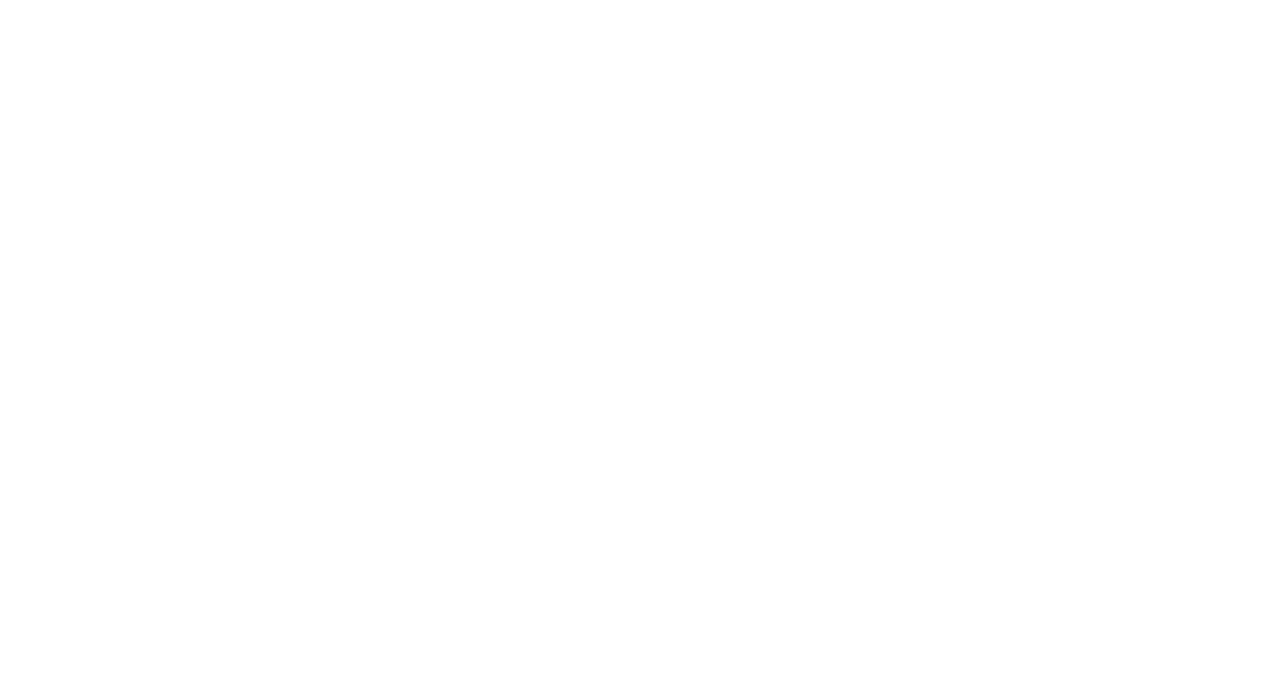
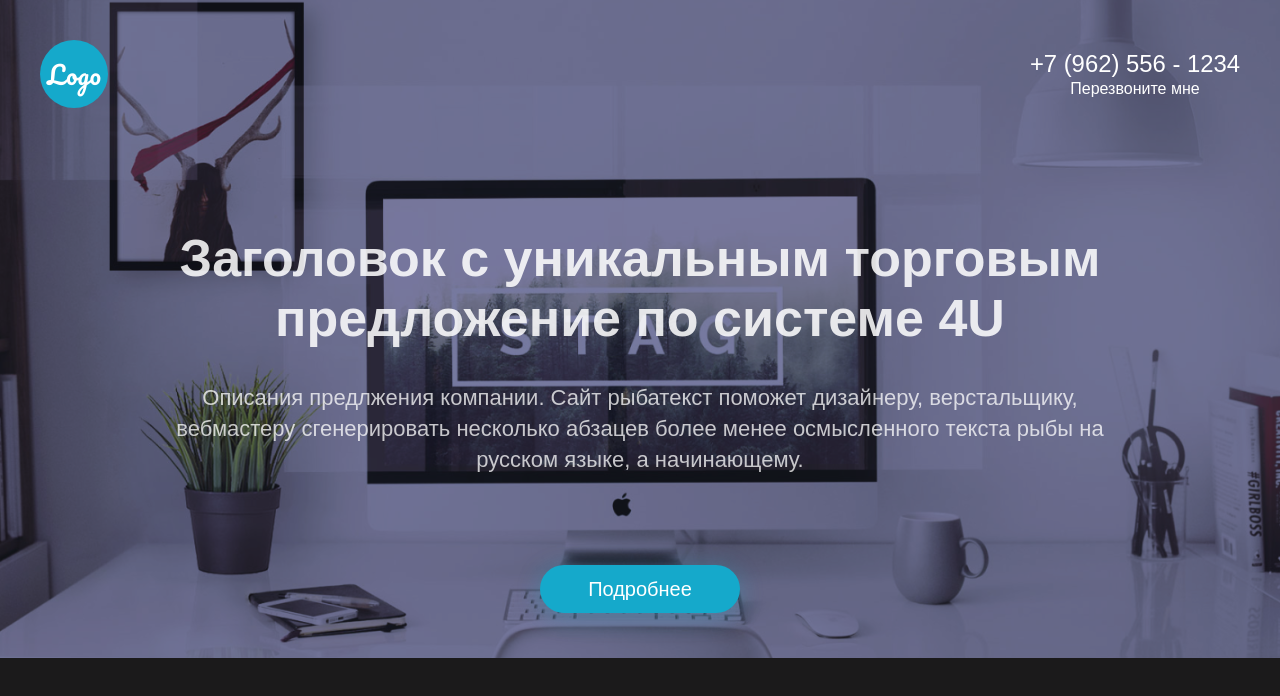
Before and after one commit to daviddovzhanskiy/adaptive, a plain HTML site: page index.html in a window 1280 px wide. Drawn offline with Linux system fonts and the light colour scheme.

Commit message:
first section

```diff
--- a/index.html
+++ b/index.html
@@ -4,8 +4,36 @@
   <meta charset="UTF-8">
   <meta name="viewport" content="width=device-width, initial-scale=1.0">
   <title>Adaptive-site</title>
+
+  <link rel="stylesheet" href="style/index.css">
 </head>
 <body>
 
+  <main class="main">
+    <section class="section welcome-page">
+
+      <div class="header container">
+        <div class="header__box">
+
+          <div class="header__logo">
+            <a class="header__logo-link" href="index.html">
+              <div class="header__logo-circle">Logo</div>
+            </a>
+          </div>
+
+          <div class="header__contacts">
+            <p class="header__phone">+7 (962) 556 - 1234</p>
+            <p class="header__recall">Перезвоните мне</p>
+          </div>
+        </div>
+      </div>
+
+      <div class="welcome container-small">
+        <h1 class="welcome__title">Заголовок c уникальным торговым предложение по системе 4U</h1>
+        <h2 class="welcome__subtitle">Описания предлжения компании. Сайт рыбатекст поможет дизайнеру, верстальщику, вебмастеру сгенерировать несколько абзацев более менее осмысленного текста рыбы на русском языке, а начинающему.</h2>
+        <button class="welcome__button">Подробнее</button>
+      </div>
+    </section>
+
 </body>
 </html>
--- /dev/null
+++ b/style/global.css
@@ -0,0 +1,104 @@
+html {
+  position: relative;
+  box-sizing: border-box;
+}
+
+*,
+*::before,
+*::after {
+  box-sizing: inherit;
+}
+
+body {
+  font-family: 'Roboto', sans-serif;
+
+  position: relative;
+  overflow-x: hidden;
+  min-width: 320px;
+  min-height: 100vh;
+  font-family: Arial, sans-serif;
+  -webkit-font-smoothing: antialiased;
+  -moz-osx-font-smoothing: grayscale;
+  text-rendering: optimizeLegibility;
+  -webkit-tap-highlight-color: rgba(0, 0, 0, 0);
+  -webkit-tap-highlight-color: transparent;
+  font-size: 16px;
+  color: #FFFFFF;
+  background-color: #1B1A1B;
+  margin: 0;
+}
+
+
+img,
+svg {
+  display: block;
+  /* max-width: 100%; */
+  height: auto;
+}
+
+svg {
+  max-height: 100%;
+}
+
+
+button {
+  padding: 0;
+  cursor: pointer;
+  border: none;
+  background-color: transparent;
+}
+
+a {
+  text-decoration: none;
+  color: inherit;
+}
+
+ul, ol {
+  list-style: none;
+  padding: 0;
+  margin: 0;
+}
+
+h1,
+h2,
+h3,
+p,
+blockquote,
+figure,
+fieldset {
+  margin: 0;
+}
+
+iframe {
+  border: none;
+}
+
+.container {
+  max-width: 1260px;
+  padding: 0 30px;
+  margin: 0 auto;
+}
+
+.container-small {
+  max-width: 1050px;
+  padding: 0 30px;
+  margin: 0 auto;
+}
+
+.section {
+  padding: 70px 0;
+
+}
+
+.section:last-child {
+  padding-bottom: 45px;
+}
+
+/*
+Доступно скрываю элементы
+*/
+
+.visually-hidden {
+  position: fixed;
+  transform: scale(0);
+}
--- /dev/null
+++ b/style/index.css
@@ -0,0 +1,3 @@
+@import "global.css";
+@import "welcome.css";
+@import url('https://fonts.googleapis.com/css2?family=Pacifico&family=Roboto:wght@400;500;700;900&display=swap');
--- /dev/null
+++ b/style/welcome.css
@@ -0,0 +1,105 @@
+.section {
+  padding: 40px 0 120px;
+}
+
+.welcome-page {
+  background-image: url("../img/office-min.png");
+  background-size: cover;
+  background-repeat: no-repeat;
+  background-position: center;
+  background-color: rgba(47, 50, 75, 0.85);
+  background-blend-mode: overlay;
+}
+
+.header__box {
+  display: flex;
+  justify-content: space-between;
+  align-items: center;
+
+  padding-bottom: 120px;
+}
+
+.header__contacts {
+  text-align: center;
+  color: #FFF;
+}
+
+.header__phone {
+  font-size: 23.85px;
+  font-style: normal;
+  font-weight: 400;
+  line-height: normal;
+  margin-bottom: 2.85px;
+}
+
+.header__recall {
+  font-size: 16px;
+  font-style: normal;
+  font-weight: 400;
+  line-height: normal;
+}
+
+.header__logo-circle {
+  width: 68px;
+  height: 68px;
+  background-color: #15A9CB;
+  border-radius: 50%;
+  display: flex;
+  justify-content: center;
+  align-items: center;
+
+  color: #FFF;
+  font-family: 'Pacifico', cursive;
+  font-size: 25.16px;
+  font-style: normal;
+  font-weight: 400;
+  line-height: normal;
+}
+
+.welcome {
+  display: flex;
+  justify-content: center;
+  align-items: center;
+  flex-direction: column;
+}
+
+.welcome__title {
+  color: rgba(255, 255, 255, 0.86);
+
+  text-align: center;
+  font-size: 52px;
+  font-style: normal;
+  font-weight: 900;
+  line-height: normal;
+
+  margin-bottom: 35px;
+}
+
+.welcome__subtitle {
+  color: rgba(255, 255, 255, 0.75);
+
+  text-align: center;
+  font-size: 22px;
+  font-style: normal;
+  font-weight: 400;
+  line-height: 140.625%; /* 30.938px */
+
+  margin-bottom: 90px;
+}
+
+.welcome__button {
+  width: 200px;
+  height: 48px;
+  flex-shrink: 0;
+
+  border-radius: 50px;
+  background: #15A9CB;
+  box-shadow: 0px 4px 25px 0px rgba(21, 169, 203, 0.30);
+
+  color: #FFF;
+  text-align: center;
+  font-size: 20px;
+  font-style: normal;
+  font-weight: 500;
+  line-height: normal;
+}
```
Also changed, not shown: img/office-min.png (added), img/office.jpg (added).
